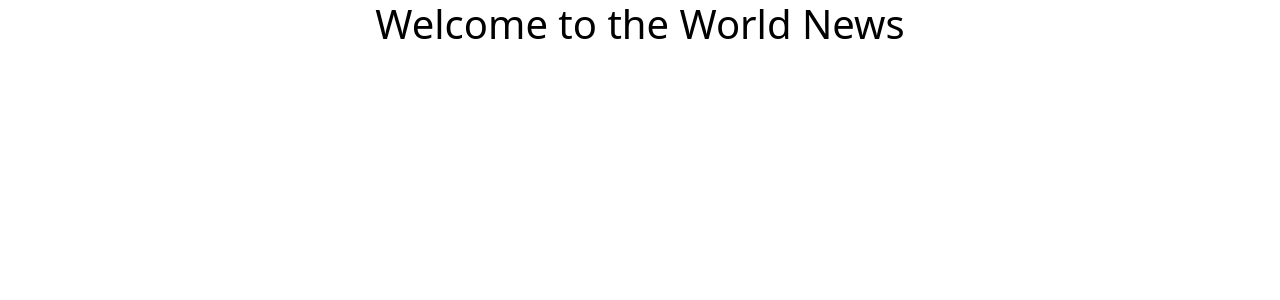
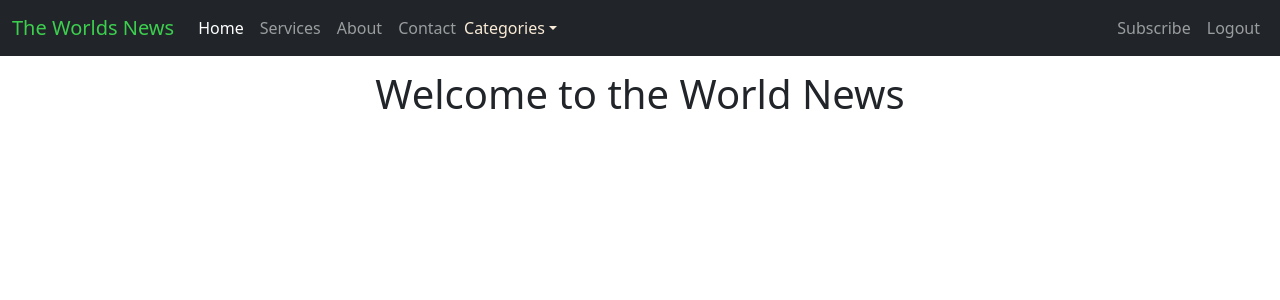
Before and after one commit to WayneMusungu/The-World-News, a Django app: page / in a window 1280 px wide. Shown: the top 300 px of the page. Run offline with Django 4.2, Linux system fonts and the light colour scheme; some libraries are stand-ins or nearby versions.

Commit message:
Add responsive navbar

```diff
--- a/static/css/index.css
+++ b/static/css/index.css
@@ -2,3 +2,7 @@ h1{
     color: black;
     text-align: center;
 }
+
+.container{
+    margin-top: 70px;
+}
--- /dev/null
+++ b/static/css/navbar.css
@@ -0,0 +1,14 @@
+.navbar{
+    top: 0;
+    position: fixed;
+    width: 100%;
+}
+
+.navbar-dark .navbar-brand {
+    color: #3CCF4E;
+}
+
+.nav-item .messages .nav-link{
+    text-decoration: none;
+    color: antiquewhite;
+}
--- a/templates/base.html
+++ b/templates/base.html
@@ -21,7 +21,7 @@
 </head>
 <body>
 
-    {% block content %} {% endblock %}
+    {% include 'navbar.html' %}{% block content %} {% endblock %}
 
     <!-- SCRIPTS -->
     {% block scripts %}
--- a/templates/index.html
+++ b/templates/index.html
@@ -12,7 +12,9 @@
     {% endblock %}
 
     {% block content %}
-        <div class="container"><h1>Welcome to the World News</h1></div>
+        <div class="container">
+            <h1>Welcome to the World News</h1>
+        </div>
     {% endblock %}
 
     <!-- SCRIPTS -->
--- /dev/null
+++ b/templates/navbar.html
@@ -0,0 +1,41 @@
+{% load bootstrap5 %}
+{% load static %}
+{% block styles %}
+    {% bootstrap_css %}
+        <link rel="stylesheet" href="{% static 'css/navbar.css' %}">
+    {% endblock %}
+    <nav class="navbar navbar-expand-lg navbar-dark bg-dark">
+        <div class="container-fluid">
+            <a href="#" class="navbar-brand">The Worlds News</a>
+            <button type="button" class="navbar-toggler" data-bs-toggle="collapse" data-bs-target="#navbarCollapse">
+                <span class="navbar-toggler-icon"></span>
+            </button>
+            <div class="collapse navbar-collapse" id="navbarCollapse">
+                <div class="navbar-nav">
+                    <a href="#" class="nav-item nav-link active">Home</a>
+                    <a href="#" class="nav-item nav-link">Services</a>
+                    <a href="#" class="nav-item nav-link">About</a>
+                    <a href="#" class="nav-item nav-link">Contact</a>
+                </div>
+                <div class="nav-item dropdown">
+                    <div class="messages">
+
+                        <a href="#" class="nav-link dropdown-toggle" data-bs-toggle="dropdown">Categories</a>
+
+                        <div class="dropdown-menu">
+                            <a href="#" class="dropdown-item">Business</a>
+                            <a href="#" class="dropdown-item">Entertainment</a>
+                            <a href="#" class="dropdown-item">Health</a>
+                            <a href="#" class="dropdown-item">Science</a>
+                            <a href="#" class="dropdown-item">Sports</a>
+                            <a href="#" class="dropdown-item">Technology</a>
+                        </div>
+                    </div>
+                </div>
+                <div class="navbar-nav ms-auto">
+                    <a href="#" class="nav-item nav-link">Subscribe</a>
+                    <a href="#" class="nav-item nav-link">Logout</a>
+                </div>
+            </div>
+        </div>
+    </nav>
```
Also changed, not shown: static/images/world.png (deleted).
